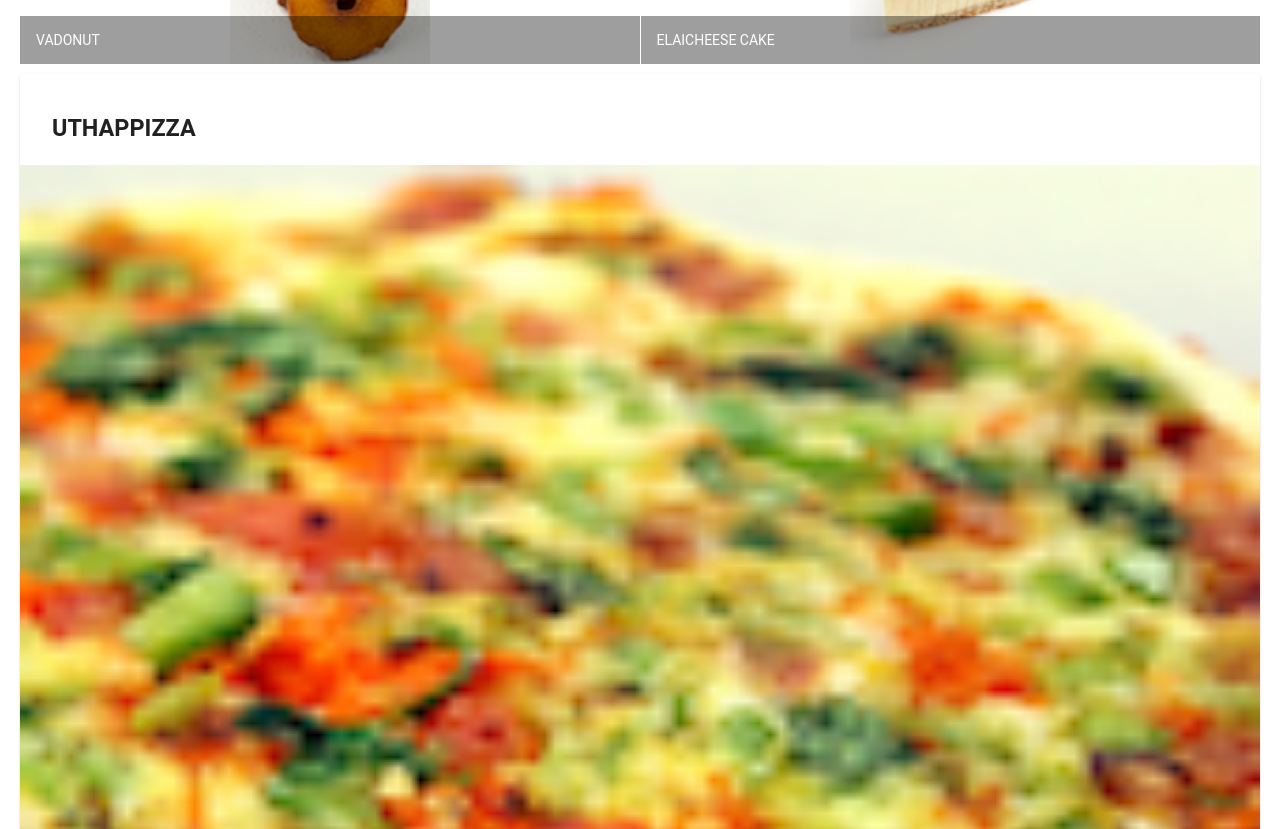
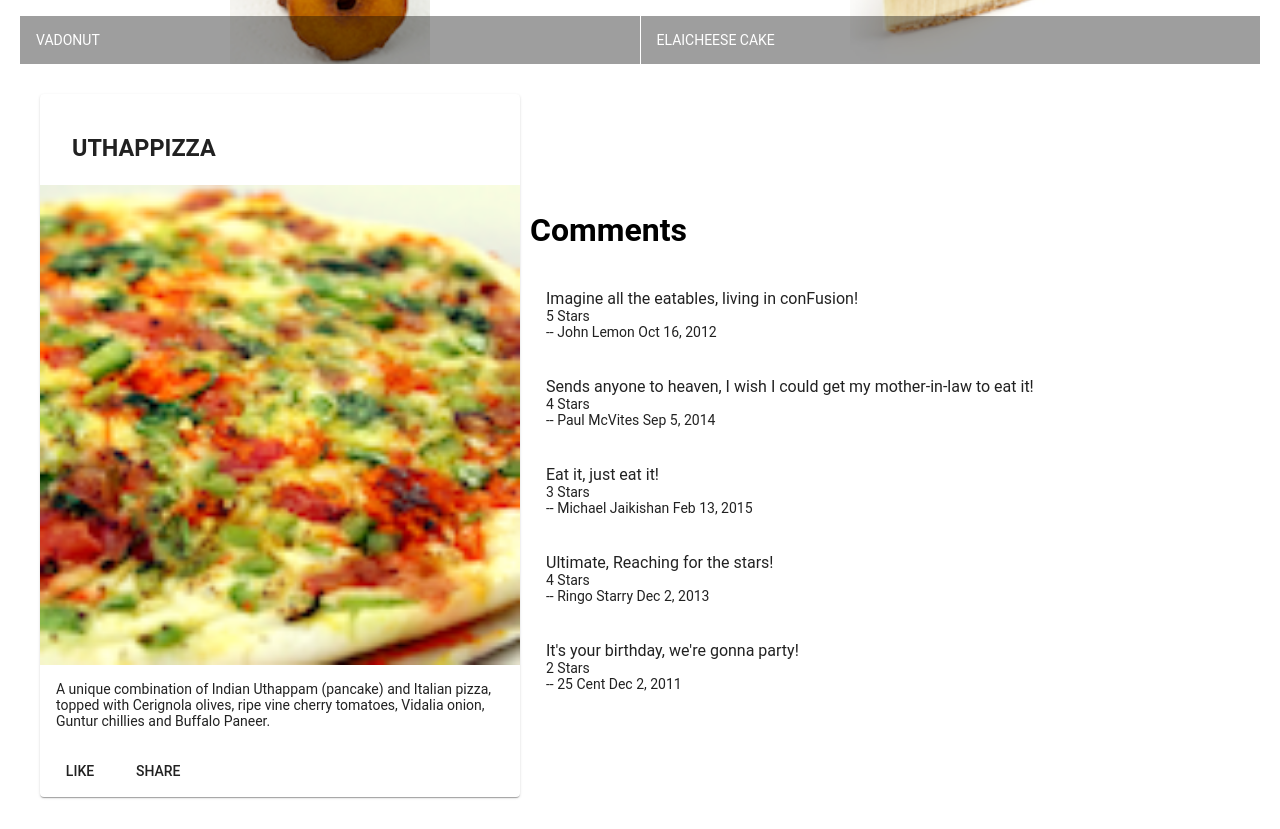
Before and after one commit to mohit2308jain/Resto-angular, an Angular app: page / in a window 1280 px wide. Shown: the part 500-1329 px from the top of the page. Built offline with nearby package versions, Linux system fonts and the light colour scheme.

Commit message:
Dishdetail Component Added

```diff
--- a/src/app/dishdetail/dishdetail.component.html
+++ b/src/app/dishdetail/dishdetail.component.html
@@ -1 +1,45 @@
-<p>dishdetail works!</p>
+<div class="container"
+    fxLayout="row"
+    fxLayout.sm="column"
+    fxLayout.xs="column"
+    fxLayoutAlign.gt-md="space-around center"
+    fxLayoutGap="10px"
+    fxLayoutGap.xs="0">
+
+  <div fxFlex="40">
+
+        <div fxFlex *ngIf="dish">
+            <mat-card>
+              <mat-card-header>
+                <mat-card-title>
+                  <h3>{{dish.name | uppercase}}</h3>
+                </mat-card-title>
+              </mat-card-header>
+              <img mat-card-image src={{dish.image}} alt={{dish.name}}>
+              <mat-card-content>
+                <p>{{dish.description}}
+                </p>
+              </mat-card-content>
+              <mat-card-actions>
+                <button mat-button>LIKE</button>
+                <button mat-button>SHARE</button>
+              </mat-card-actions>
+            </mat-card>
+          </div>
+
+  </div>
+
+  <div fxFlex>
+    <div fxFlex *ngIf="dish">
+        <mat-list>
+            <h1>Comments</h1>
+            <mat-list-item *ngFor="let comment of dish.comments">
+                <p matLine>{{ comment.comment }}</p>
+                <p matLine>{{ comment.rating }} Stars</p>
+                <p matLine><span> -- {{comment.author}} {{comment.date | date}}</span></p>
+            </mat-list-item>
+        </mat-list>
+    </div>
+  </div>
+
+</div>
--- a/src/app/dishdetail/dishdetail.component.ts
+++ b/src/app/dishdetail/dishdetail.component.ts
@@ -1,4 +1,49 @@
 import { Component, OnInit } from '@angular/core';
+
+
+const DISH = {
+  id: '0',
+  name: 'Uthappizza',
+  image: '/assets/images/uthappizza.png',
+  category: 'mains',
+  featured: true,
+  label: 'Hot',
+  price: '4.99',
+  // tslint:disable-next-line:max-line-length
+  description: 'A unique combination of Indian Uthappam (pancake) and Italian pizza, topped with Cerignola olives, ripe vine cherry tomatoes, Vidalia onion, Guntur chillies and Buffalo Paneer.',
+  comments: [
+       {
+           rating: 5,
+           comment: 'Imagine all the eatables, living in conFusion!',
+           author: 'John Lemon',
+           date: '2012-10-16T17:57:28.556094Z'
+       },
+       {
+           rating: 4,
+           comment: 'Sends anyone to heaven, I wish I could get my mother-in-law to eat it!',
+           author: 'Paul McVites',
+           date: '2014-09-05T17:57:28.556094Z'
+       },
+       {
+           rating: 3,
+           comment: 'Eat it, just eat it!',
+           author: 'Michael Jaikishan',
+           date: '2015-02-13T17:57:28.556094Z'
+       },
+       {
+           rating: 4,
+           comment: 'Ultimate, Reaching for the stars!',
+           author: 'Ringo Starry',
+           date: '2013-12-02T17:57:28.556094Z'
+       },
+       {
+           rating: 2,
+           comment: 'It\'s your birthday, we\'re gonna party!',
+           author: '25 Cent',
+           date: '2011-12-02T17:57:28.556094Z'
+       }
+   ]
+};
 
 @Component({
   selector: 'app-dishdetail',
@@ -7,6 +52,8 @@
 })
 export class DishdetailComponent implements OnInit {
 
+  dish = DISH;
+
   constructor() { }
 
   ngOnInit() {
--- a/src/app/menu/menu.component.html
+++ b/src/app/menu/menu.component.html
@@ -20,23 +20,6 @@
     </mat-grid-list>
   </div>
 
-  <div fxFlex *ngIf="selectedDish">
-    <mat-card>
-      <mat-card-header>
-        <mat-card-title>
-          <h3>{{selectedDish.name | uppercase}}</h3>
-        </mat-card-title>
-      </mat-card-header>
-      <img mat-card-image src={{selectedDish.image}} alt={{selectedDish.name}}>
-      <mat-card-content>
-        <p>{{selectedDish.description}}
-        </p>
-      </mat-card-content>
-      <mat-card-actions>
-        <button mat-button>LIKE</button>
-        <button mat-button>SHARE</button>
-      </mat-card-actions>
-    </mat-card>
-  </div>
+  <app-dishdetail></app-dishdetail>
 
 </div>
```
